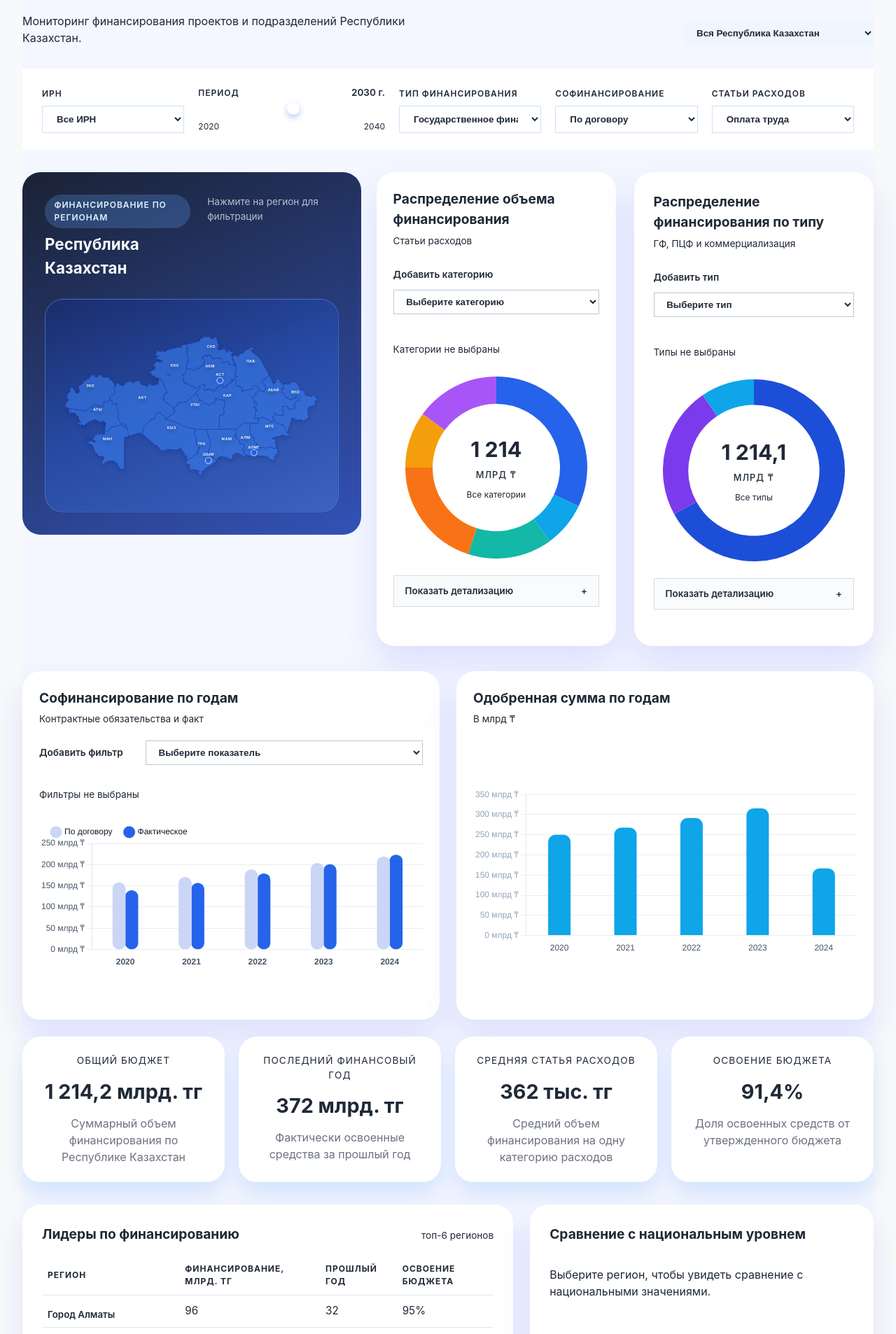
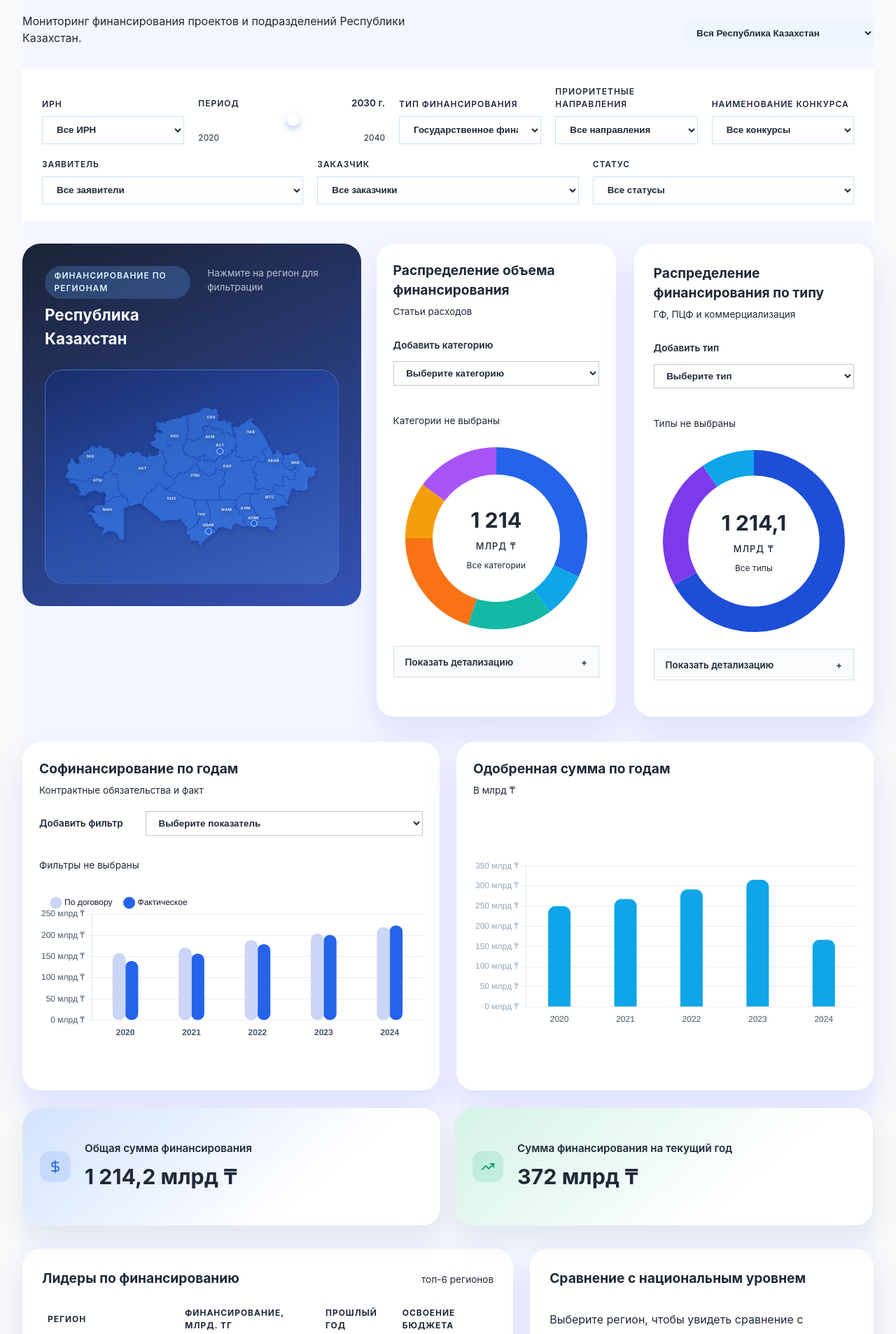
Before and after one commit to stw05/stivs-front-end, a React (Vite) app: page /finances in a window 1280 px wide. Shown: the part 214-2120 px from the top of the page at 70% size. Built offline with nearby package versions, Linux system fonts and the light colour scheme.

Commit message:
feat: update finance page, added new blocks, updated filters

```diff
--- a/src/pages/FinancesPage.css
+++ b/src/pages/FinancesPage.css
@@ -171,42 +171,66 @@
   Карточки Сводки (Summary Cards)
 ==================================================
 */
-.finances-summary {
+.finances-highlight {
   display: grid;
-  grid-template-columns: repeat(4, minmax(0, 1fr));
+  grid-template-columns: repeat(auto-fit, minmax(260px, 1fr));
   gap: 1.25rem;
   width: 100%;
 }
 
-.finances-summary-card {
-  background: white;
+.finances-highlight-card {
+  position: relative;
   border-radius: var(--finances-card-radius);
   padding: 1.5rem;
-  box-shadow: 0 16px 30px rgba(59, 130, 246, 0.18);
+  background: #fff;
+  border: 1px solid rgba(226, 232, 240, 0.9);
+  box-shadow: 0 18px 38px rgba(15, 23, 42, 0.08);
+  display: flex;
+  align-items: center;
+  gap: 1.25rem;
+  min-height: 120px;
+  overflow: hidden;
+}
+
+.finances-highlight-card::before {
+  content: '';
+  position: absolute;
+  inset: 0;
+  border-radius: inherit;
+  background: linear-gradient(140deg, var(--highlight-accent, rgba(59, 130, 246, 0.2)), transparent 70%);
+  opacity: 0.65;
+  pointer-events: none;
+}
+
+.finances-highlight-card > * {
+  position: relative;
+}
+
+.finances-highlight-icon {
+  width: 44px;
+  height: 44px;
+  border-radius: 14px;
+  display: inline-flex;
+  align-items: center;
+  justify-content: center;
+}
+
+.finances-highlight-content {
   display: flex;
   flex-direction: column;
-  gap: 0.75rem;
-  align-items: center;
-  text-align: center;
+  gap: 0.4rem;
 }
 
-.finances-summary-title {
-  font-size: 0.85rem;
-  text-transform: uppercase;
-  color: var(--color-text-light);
-  letter-spacing: 0.08em;
+.finances-highlight-label {
+  font-size: 0.95rem;
+  color: var(--color-text-medium);
+  font-weight: 600;
 }
 
-.finances-summary-value {
-  font-size: 1.8rem;
+.finances-highlight-value {
+  font-size: 1.9rem;
   font-weight: 700;
   color: var(--color-text-dark);
-}
-
-.finances-summary-card p {
-  margin: 0;
-  color: #6b7280;
-  text-align: center;
 }
 
 /*
@@ -788,7 +812,7 @@
 
 /* Планшеты и Десктопы среднего размера */
 @media (max-width: 1200px) {
-  .finances-summary {
+  .finances-highlight {
     grid-template-columns: repeat(2, minmax(0, 1fr));
   }
 
@@ -829,7 +853,7 @@
     align-items: stretch;
   }
 
-  .finances-summary {
+  .finances-highlight {
     grid-template-columns: 1fr;
   }
 
--- a/src/pages/FinancesPage.tsx
+++ b/src/pages/FinancesPage.tsx
@@ -1,8 +1,10 @@
 import React, { useCallback, useMemo, useState } from 'react';
+import type { CSSProperties } from 'react';
 import { useRegionContext } from '../context/RegionContext';
 import type { RegionId } from '../context/RegionContext';
 import KazakhstanMap from '../components/Home/KazakhstanMap';
 import { calculateNationalMetrics, formatNumber } from '../utils/metrics';
+import { DollarSign, TrendingUp } from 'lucide-react';
 import {
   Chart as ChartJS,
   ArcElement,
@@ -28,6 +30,11 @@ ChartJS.register(
 type FinancingType = 'gf' | 'pcf' | 'commercial';
 type CofinancingType = 'contract' | 'actual';
 type ExpenseCategory = 'salary' | 'travel' | 'support' | 'materials' | 'rent' | 'protocol';
+type PriorityDirection = 'all' | 'digital' | 'education' | 'biotech' | 'energy';
+type CompetitionName = 'all' | 'innovation' | 'grant2025' | 'pilot';
+type ApplicantType = 'all' | 'universities' | 'companies' | 'research';
+type CustomerType = 'all' | 'ministry' | 'state-companies' | 'private';
+type ProjectStatus = 'all' | 'active' | 'completed' | 'pipeline';
 
 interface FilterState {
   irn: string;
@@ -35,6 +42,11 @@ interface FilterState {
   financingType: FinancingType;
   cofinancing: CofinancingType;
   expense: ExpenseCategory;
+  priority: PriorityDirection;
+  competition: CompetitionName;
+  applicant: ApplicantType;
+  customer: CustomerType;
+  status: ProjectStatus;
 }
 
 interface ChartFilterState {
@@ -69,6 +81,42 @@ const EXPENSE_OPTIONS: Array<{ value: ExpenseCategory; label: string }> = [
   { value: 'materials', label: 'Приобретение материалов' },
   { value: 'rent', label: 'Расходы на аренду' },
   { value: 'protocol', label: 'Протокол ННС' },
+];
+
+const PRIORITY_OPTIONS: Array<{ value: PriorityDirection; label: string }> = [
+  { value: 'all', label: 'Все направления' },
+  { value: 'digital', label: 'Цифровизация и ИИ' },
+  { value: 'education', label: 'Образование и кадры' },
+  { value: 'biotech', label: 'Биотех и медицина' },
+  { value: 'energy', label: 'Энергетика и климат' },
+];
+
+const COMPETITION_OPTIONS: Array<{ value: CompetitionName; label: string }> = [
+  { value: 'all', label: 'Все конкурсы' },
+  { value: 'innovation', label: 'Инновационный драйвер' },
+  { value: 'grant2025', label: 'Гранты 2025' },
+  { value: 'pilot', label: 'Пилотные программы' },
+];
+
+const APPLICANT_OPTIONS: Array<{ value: ApplicantType; label: string }> = [
+  { value: 'all', label: 'Все заявители' },
+  { value: 'universities', label: 'Университеты' },
+  { value: 'companies', label: 'Компании' },
+  { value: 'research', label: 'НИИ и центры' },
+];
+
+const CUSTOMER_OPTIONS: Array<{ value: CustomerType; label: string }> = [
+  { value: 'all', label: 'Все заказчики' },
+  { value: 'ministry', label: 'Министерства' },
+  { value: 'state-companies', label: 'Госкомпании' },
+  { value: 'private', label: 'Частные заказчики' },
+];
+
+const STATUS_OPTIONS: Array<{ value: ProjectStatus; label: string }> = [
+  { value: 'all', label: 'Все статусы' },
+  { value: 'active', label: 'В реализации' },
+  { value: 'completed', label: 'Завершены' },
+  { value: 'pipeline', label: 'На рассмотрении' },
 ];
 
 const DEFAULT_CHART_FILTERS: ChartFilterState = {
@@ -187,6 +235,11 @@ const FinancesPage: React.FC = () => {
     financingType: 'gf',
     cofinancing: 'contract',
     expense: 'salary',
+    priority: 'all',
+    competition: 'all',
+    applicant: 'all',
+    customer: 'all',
+    status: 'all',
   });
   const [chartFilters, setChartFilters] = useState<ChartFilterState>({
     cofinancing: [],
@@ -644,28 +697,22 @@ const FinancesPage: React.FC = () => {
     ];
   }, [adjustedMetrics, nationalMetrics, selectedRegion]);
 
-  const summaryCards = [
+  const highlightCards = [
     {
-      title: 'Общий бюджет',
-      value: `${formatNumber(adjustedMetrics.finances.total, { maximumFractionDigits: 1 })} млрд. тг`,
-      description: isNational
-        ? 'Суммарный объем финансирования по Республике Казахстан'
-        : 'Финансирование по выбранному региону',
+      title: 'Общая сумма финансирования',
+      value: `${formatNumber(adjustedMetrics.finances.total, { maximumFractionDigits: 1 })} млрд ₸`,
+      icon: DollarSign,
+      iconBg: 'rgba(59, 130, 246, 0.15)',
+      iconColor: '#2563eb',
+      accent: 'rgba(59, 130, 246, 0.35)',
     },
     {
-      title: 'Последний финансовый год',
-      value: `${formatNumber(adjustedMetrics.finances.lastYear, { maximumFractionDigits: 1 })} млрд. тг`,
-      description: 'Фактически освоенные средства за прошлый год',
-    },
-    {
-      title: 'Средняя статья расходов',
-      value: `${formatNumber(adjustedMetrics.finances.avgExpense)} тыс. тг`,
-      description: 'Средний объем финансирования на одну категорию расходов',
-    },
-    {
-      title: 'Освоение бюджета',
-      value: `${formatNumber(adjustedMetrics.finances.budgetUsage, { maximumFractionDigits: 1 })}%`,
-      description: 'Доля освоенных средств от утвержденного бюджета',
+      title: 'Сумма финансирования на текущий год',
+      value: `${formatNumber(adjustedMetrics.finances.lastYear, { maximumFractionDigits: 1 })} млрд ₸`,
+      icon: TrendingUp,
+      iconBg: 'rgba(16, 185, 129, 0.15)',
+      iconColor: '#059669',
+      accent: 'rgba(16, 185, 129, 0.28)',
     },
   ];
 
@@ -694,33 +741,30 @@ const FinancesPage: React.FC = () => {
     [handleFinancingTypeSelect],
   );
 
-  const handleCofinancingSelect = useCallback(
-    (value: CofinancingType) => {
-      setFilters((prev) => ({ ...prev, cofinancing: value }));
-    },
-    [setFilters],
-  );
+  const handlePriorityChange = useCallback((event: React.ChangeEvent<HTMLSelectElement>) => {
+    const value = event.target.value as PriorityDirection;
+    setFilters((prev) => ({ ...prev, priority: value }));
+  }, []);
 
-  const handleCofinancingChange = useCallback(
-    (event: React.ChangeEvent<HTMLSelectElement>) => {
-      handleCofinancingSelect(event.target.value as CofinancingType);
-    },
-    [handleCofinancingSelect],
-  );
+  const handleCompetitionChange = useCallback((event: React.ChangeEvent<HTMLSelectElement>) => {
+    const value = event.target.value as CompetitionName;
+    setFilters((prev) => ({ ...prev, competition: value }));
+  }, []);
 
-  const handleExpenseSelect = useCallback(
-    (value: ExpenseCategory) => {
-      setFilters((prev) => ({ ...prev, expense: value }));
-    },
-    [setFilters],
-  );
+  const handleApplicantChange = useCallback((event: React.ChangeEvent<HTMLSelectElement>) => {
+    const value = event.target.value as ApplicantType;
+    setFilters((prev) => ({ ...prev, applicant: value }));
+  }, []);
 
-  const handleExpenseChange = useCallback(
-    (event: React.ChangeEvent<HTMLSelectElement>) => {
-      handleExpenseSelect(event.target.value as ExpenseCategory);
-    },
-    [handleExpenseSelect],
-  );
+  const handleCustomerChange = useCallback((event: React.ChangeEvent<HTMLSelectElement>) => {
+    const value = event.target.value as CustomerType;
+    setFilters((prev) => ({ ...prev, customer: value }));
+  }, []);
+
+  const handleStatusChange = useCallback((event: React.ChangeEvent<HTMLSelectElement>) => {
+    const value = event.target.value as ProjectStatus;
+    setFilters((prev) => ({ ...prev, status: value }));
+  }, []);
 
   const handleCofinancingChartSelect = useCallback(
     (event: React.ChangeEvent<HTMLSelectElement>) => {
@@ -879,14 +923,14 @@ const FinancesPage: React.FC = () => {
         </div>
 
         <div className="finances-filter-group">
-          <label htmlFor="filter-cofinancing">Софинансирование</label>
+          <label htmlFor="filter-priority">Приоритетные направления</label>
           <select
-            id="filter-cofinancing"
+            id="filter-priority"
             className="finances-filter-select"
-            value={filters.cofinancing}
-            onChange={handleCofinancingChange}
+            value={filters.priority}
+            onChange={handlePriorityChange}
           >
-            {COFINANCING_OPTIONS.map((option) => (
+            {PRIORITY_OPTIONS.map((option) => (
               <option key={option.value} value={option.value}>
                 {option.label}
               </option>
@@ -895,14 +939,62 @@ const FinancesPage: React.FC = () => {
         </div>
 
         <div className="finances-filter-group">
-          <label htmlFor="filter-expense">Статьи расходов</label>
+          <label htmlFor="filter-competition">Наименование конкурса</label>
           <select
-            id="filter-expense"
+            id="filter-competition"
             className="finances-filter-select"
-            value={filters.expense}
-            onChange={handleExpenseChange}
+            value={filters.competition}
+            onChange={handleCompetitionChange}
           >
-            {EXPENSE_OPTIONS.map((option) => (
+            {COMPETITION_OPTIONS.map((option) => (
+              <option key={option.value} value={option.value}>
+                {option.label}
+              </option>
+            ))}
+          </select>
+        </div>
+
+        <div className="finances-filter-group">
+          <label htmlFor="filter-applicant">Заявитель</label>
+          <select
+            id="filter-applicant"
+            className="finances-filter-select"
+            value={filters.applicant}
+            onChange={handleApplicantChange}
+          >
+            {APPLICANT_OPTIONS.map((option) => (
+              <option key={option.value} value={option.value}>
+                {option.label}
+              </option>
+            ))}
+          </select>
+        </div>
+
+        <div className="finances-filter-group">
+          <label htmlFor="filter-customer">Заказчик</label>
+          <select
+            id="filter-customer"
+            className="finances-filter-select"
+            value={filters.customer}
+            onChange={handleCustomerChange}
+          >
+            {CUSTOMER_OPTIONS.map((option) => (
+              <option key={option.value} value={option.value}>
+                {option.label}
+              </option>
+            ))}
+          </select>
+        </div>
+
+        <div className="finances-filter-group">
+          <label htmlFor="filter-status">Статус</label>
+          <select
+            id="filter-status"
+            className="finances-filter-select"
+            value={filters.status}
+            onChange={handleStatusChange}
+          >
+            {STATUS_OPTIONS.map((option) => (
               <option key={option.value} value={option.value}>
                 {option.label}
               </option>
@@ -1208,14 +1300,25 @@ const FinancesPage: React.FC = () => {
         </div>
       </section>
 
-      <section className="finances-summary" aria-label="Ключевые показатели">
-        {summaryCards.map((card) => (
-          <article key={card.title} className="finances-summary-card">
-            <span className="finances-summary-title">{card.title}</span>
-            <span className="finances-summary-value">{card.value}</span>
-            <p>{card.description}</p>
-          </article>
-        ))}
+      <section className="finances-highlight" aria-label="Ключевые показатели">
+        {highlightCards.map((card) => {
+          const Icon = card.icon;
+          return (
+            <article
+              key={card.title}
+              className="finances-highlight-card"
+              style={{ '--highlight-accent': card.accent } as CSSProperties}
+            >
+              <span className="finances-highlight-icon" style={{ backgroundColor: card.iconBg, color: card.iconColor }}>
+                <Icon size={20} aria-hidden="true" />
+              </span>
+              <div className="finances-highlight-content">
+                <span className="finances-highlight-label">{card.title}</span>
+                <span className="finances-highlight-value">{card.value}</span>
+              </div>
+            </article>
+          );
+        })}
       </section>
 
       <div className="finances-grid">
```
